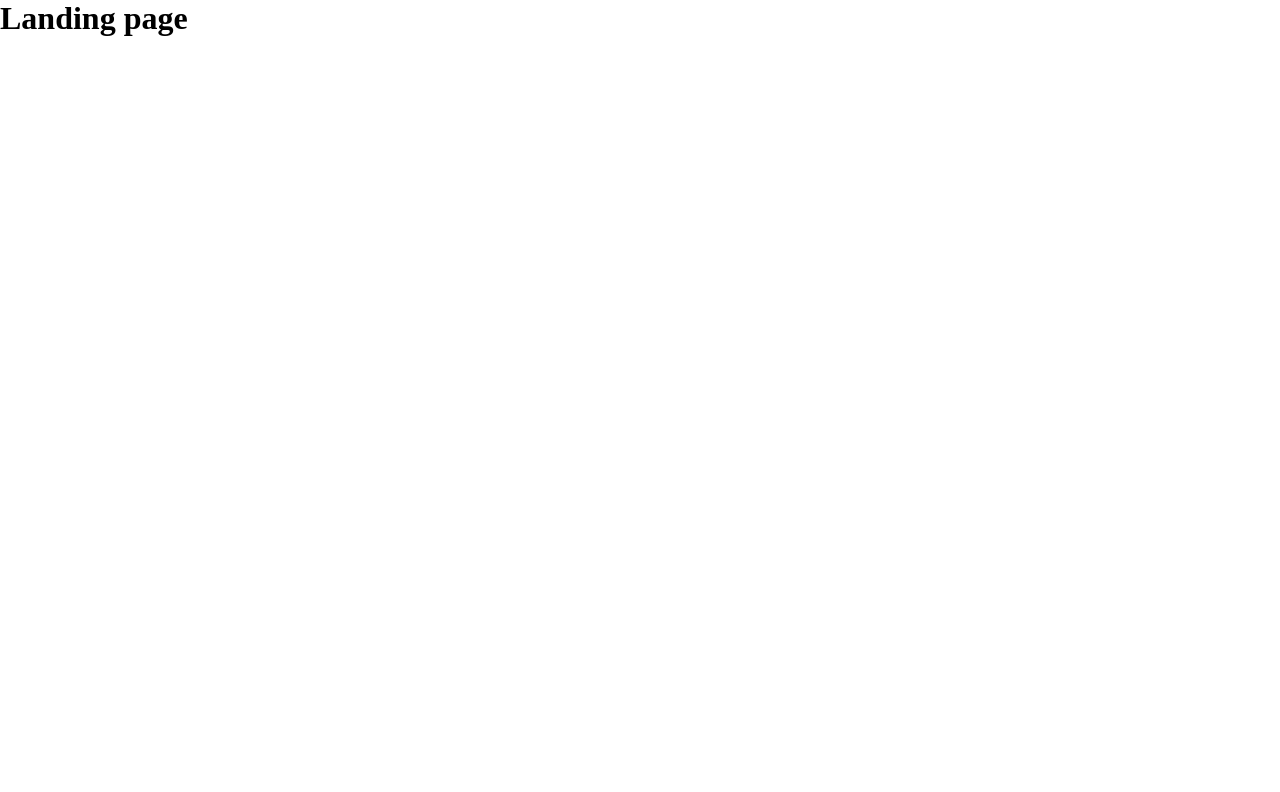
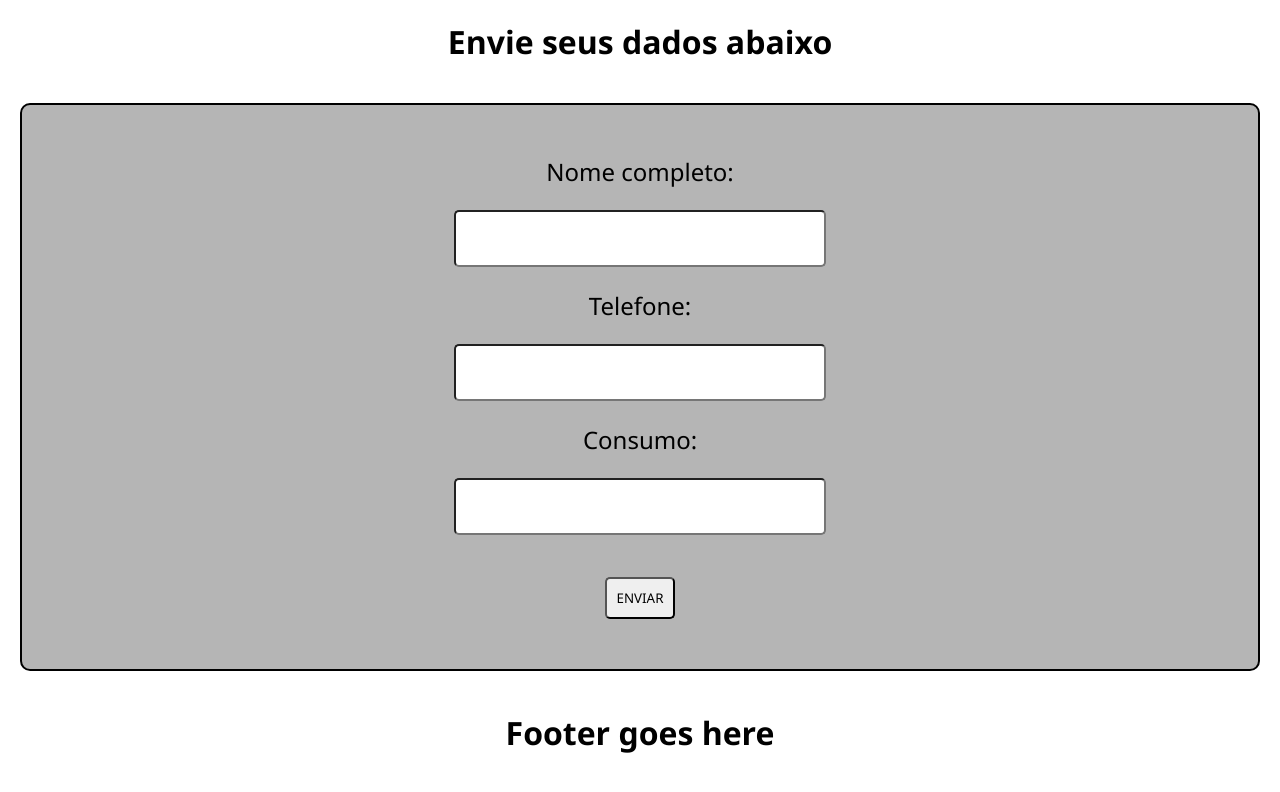
Before and after one commit to leocode94/landing-page, a React (Create React App) app: page / in a window 1280 px wide. Shown: the top 792 px of the page. Built offline with nearby package versions, Linux system fonts and the light colour scheme.

Commit message:
Inicial form

```diff
--- a/src/App.js
+++ b/src/App.js
@@ -1,7 +1,13 @@
+import Header from "./components/Header";
+import Footer from "./components/Footer";
+import Form from "./components/Form";
+
 export default function App() {
   return (
     <div>
-      <h1>Landing page</h1>
+      <Header />
+      <Form />
+      <Footer />
     </div>
   );
 }
--- a/src/components/Footer.js
+++ b/src/components/Footer.js
@@ -0,0 +1,7 @@
+export default function Footer() {
+    return (
+        <div>
+            <h1>Footer goes here</h1>
+        </div>
+    );
+}
--- a/src/components/Form.js
+++ b/src/components/Form.js
@@ -0,0 +1,13 @@
+export default function Form() {
+    return (
+        <form className="form" name="contact" method="post">
+            <label className="form--label" htmlFor="name">Nome completo:</label><br />
+            <input className="form--input" type="text" id="name" name="name" required /><br />
+            <label className="form--label" htmlFor="phone">Telefone:</label><br />
+            <input className="form--input" type="text" id="phone" name="phone" /><br />
+            <label className="form--label" htmlFor="spending">Consumo:</label><br />
+            <input className="form--input" type="text" id="spending" name="spending"/><br />
+            <input className="form--submit" type="submit" value="ENVIAR" />
+        </form>
+    );
+}
--- a/src/components/Header.js
+++ b/src/components/Header.js
@@ -0,0 +1,7 @@
+export default function Header() {
+    return (
+        <div>
+            <h1>Envie seus dados abaixo</h1>
+        </div>
+    );
+}
--- a/src/style.css
+++ b/src/style.css
@@ -3,8 +3,41 @@
   margin: 0;
   padding: 0;
   text-decoration: none;
+  font-family: 'Segoe UI', Tahoma, Geneva, Verdana, sans-serif;
 }
 
 body {
   font-size: 100%;
 }
+
+h1 {
+  text-align: center;
+  padding: 20px;
+}
+
+.form {
+  display: flex;
+  flex-direction: column;
+  align-items: center;
+  margin: 20px;
+  padding: 50px;
+  background-color: rgb(181, 181, 181);
+  border: 2px solid black;
+  border-radius: 10px;
+}
+
+.form--label {
+  font-size: 1.5rem;
+}
+
+.form--input {
+  padding: 10px;
+  font-size: 1.5rem;
+  border-radius: 5px;
+}
+
+.form--submit {
+  margin-top: 20px;
+  border-radius: 5px;
+  padding: 10px;
+}
```
